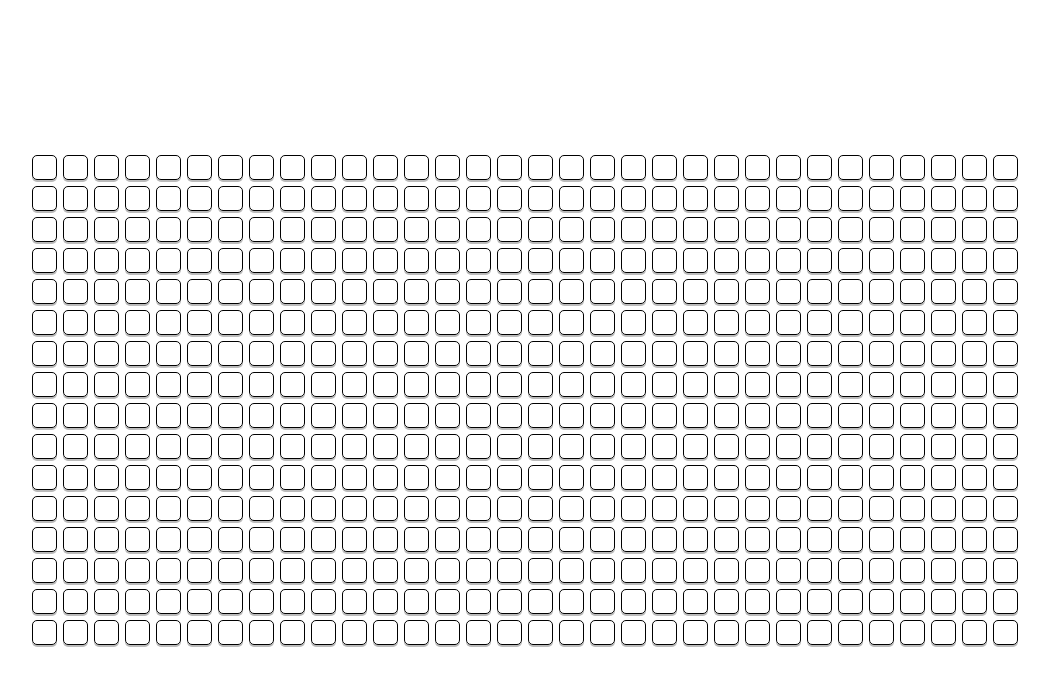
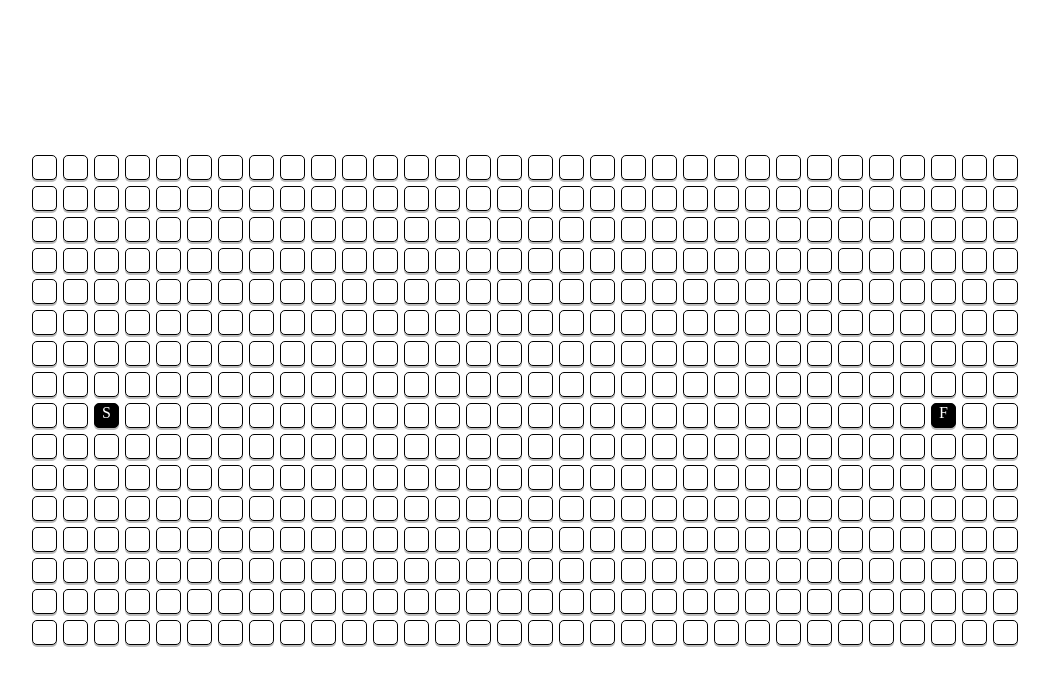
Before and after one commit to markcmlee/Pathfinding-Visualizer-React, a React app: page / in a window 1280 px wide. Shown: the top 686 px of the page, without its empty margins (115-1164 px from the left). Built offline with nearby package versions, Linux system fonts and the light colour scheme.

Commit message:
create walls working

```diff
--- a/src/Context.js
+++ b/src/Context.js
@@ -1,5 +1,11 @@
 import React, { createContext, useRef, useState } from "react";
-import { BOARD, BOARD_ROW, BOARD_COL } from "./actionTypes";
+import {
+  BOARD,
+  BOARD_ROW,
+  BOARD_COL,
+  ITEM_FIXED,
+  REACTKEYS,
+} from "./actionTypes";
 
 export const Context = createContext();
 
@@ -12,6 +18,14 @@ export const Provider = ({ children }) => {
   const finish = useRef({ x: Math.floor(BOARD_ROW / 2), y: BOARD_COL - 3 });
 
   const board = useRef(JSON.parse(JSON.stringify(BOARD)));
+  const setItemCache = useRef({});
+
+  const updateNode = (ridx, cidx, itemType = ITEM_FIXED) => {
+    board.current[ridx][cidx] = itemType;
+    const setItem = setItemCache.current[REACTKEYS[ridx][cidx]];
+    // console.log("this is setitem", setItem);
+    setItem(itemType);
+  };
 
   return (
     <Context.Provider
@@ -22,6 +36,8 @@ export const Provider = ({ children }) => {
         start,
         finish,
         board,
+        updateNode,
+        setItemCache,
       }}
     >
       {children}
--- a/src/actionTypes.js
+++ b/src/actionTypes.js
@@ -5,9 +5,9 @@ export const BOARD_ROW = 16;
 export const BOARD_COL = 32;
 
 // Colors
-export const INITIAL_COLOR = "gray";
+export const INITIAL_COLOR = "white";
 export const VISITED_COLOR = "blue";
-export const CLICKED_COLOR = "black";
+export const CLICKED_COLOR = "gray";
 export const FIXED_COLOR = "orange";
 export const PATH_COLOR = "red";
 
@@ -39,7 +39,7 @@ for (let i = 0; i < BOARD_ROW; i++) {
   }
 }
 
-// Item state
+// Node state
 export const ITEM_FIXED = "ITEM_FIXED";
 export const ITEM_INITIAL = "ITEM_INITIAL";
 export const ITEM_VISITED = "ITEM_VISITED";
--- a/src/components/Board/Board.js
+++ b/src/components/Board/Board.js
@@ -1,18 +1,76 @@
 import React, { useState, useEffect, useContext, useRef } from "react";
-import { BOARD, REACTKEYS } from "../../actionTypes";
+import {
+  BOARD,
+  REACTKEYS,
+  ITEM_CLICKED,
+  ITEM_INITIAL,
+} from "../../actionTypes";
 import { Context } from "../../Context";
 import Node from "../Node/Node.js";
 import "./Board.scss";
 
 const Board = () => {
   const context = useContext(Context);
-  // return <h1>hello</h1>;
+  const { start, finish, updateNode } = context;
+  const [isClicking, setIsClicking] = useState(false);
+
+  // console.log("start", start);
+  // console.log("finish", finish);
+  // console.log("BOARD", BOARD);
+  // console.log("REACTKEYS", REACTKEYS);
+
+  const onMouseDown = (e) => {
+    const ridx = e.target.dataset.ridx;
+    const cidx = e.target.dataset.cidx;
+    // console.log(ridx, cidx);
+    setIsClicking(true);
+  };
+
+  const onMouseUp = () => {
+    setIsClicking(false);
+  };
+
+  const createWall = (e, mouseMove) => {
+    if (e.target.className !== "boardNode") return;
+    const { type } = e.target.dataset;
+    if (type !== ITEM_INITIAL && type !== ITEM_CLICKED) return;
+    const ridx = e.target.dataset.ridx;
+    const cidx = e.target.dataset.cidx;
+
+    // console.log("TYPEPEPEPEPEP", type);
+    const itemType =
+      type === ITEM_CLICKED && !mouseMove ? ITEM_INITIAL : ITEM_CLICKED;
+
+    // e.target.dataset.type = itemType;
+
+    updateNode(ridx, cidx, itemType);
+  };
+
+  const onMouseMove = (e) => {
+    if (e.target.className !== "boardNode") return;
+    const ridx = e.target.dataset.ridx;
+    const cidx = e.target.dataset.cidx;
+    if (isClicking) {
+      // console.log("MOVING MOUSE", ridx, cidx);
+      createWall(e, true);
+    }
+  };
+
   return (
-    <div className="board">
-      {BOARD.map((row, rIdx) => (
-        <div className="boardRow" key={rIdx}>
-          {row.map((col, cIdx) => (
-            <Node key={REACTKEYS[(rIdx, cIdx)]} />
+    <div
+      className="board"
+      onMouseDown={onMouseDown}
+      onMouseUp={onMouseUp}
+      onMouseMove={onMouseMove}
+    >
+      {BOARD.map((row, rowIdx) => (
+        <div className="boardRow" key={rowIdx}>
+          {row.map((col, colIdx) => (
+            <Node
+              rowIdx={rowIdx}
+              colIdx={colIdx}
+              key={REACTKEYS[rowIdx][colIdx]}
+            />
           ))}
         </div>
       ))}
--- a/src/components/Node/Node.js
+++ b/src/components/Node/Node.js
@@ -1,10 +1,86 @@
 import React, { useState, useContext, useEffect } from "react";
 import { Context } from "../../Context";
-import { INITIAL_COLOR, VISITED_COLOR, REACTKEYS } from "../../actionTypes";
+import {
+  INITIAL_COLOR,
+  VISITED_COLOR,
+  REACTKEYS,
+  ITEM_VISITED,
+  ITEM_CLICKED,
+  CLICKED_COLOR,
+  ITEM_INITIAL,
+  ITEM_FIXED,
+  FIXED_COLOR,
+} from "../../actionTypes";
 import "./Node.scss";
 
 const Node = ({ rowIdx, colIdx }) => {
-  return <div className="boardNode"></div>;
+  const { start, finish, setItemCache } = useContext(Context);
+  const [type, setType] = useState(ITEM_INITIAL);
+
+  setItemCache.current[REACTKEYS[rowIdx][colIdx]] = setType;
+
+  const setColor = () => {
+    if (
+      (rowIdx === start.current.x && colIdx === start.current.y) ||
+      (rowIdx === finish.current.x && colIdx === finish.current.y)
+    )
+      return "black";
+
+    if (type === ITEM_VISITED) return VISITED_COLOR;
+    if (type === ITEM_CLICKED) return CLICKED_COLOR;
+
+    return INITIAL_COLOR;
+  };
+
+  // console.log(rowIdx, colIdx);
+
+  if (rowIdx === start.current.x && colIdx === start.current.y) {
+    return (
+      <div
+        data-type="string"
+        data-ridx={rowIdx}
+        data-cidx={colIdx}
+        style={{
+          backgroundColor: setColor(),
+          color: "white",
+          textAlign: "center",
+        }}
+        className="boardNode"
+      >
+        S
+      </div>
+    );
+  }
+
+  if (rowIdx === finish.current.x && colIdx === finish.current.y) {
+    return (
+      <div
+        data-type="string"
+        data-ridx={rowIdx}
+        data-cidx={colIdx}
+        style={{
+          backgroundColor: setColor(),
+          color: "white",
+          textAlign: "center",
+        }}
+        className="boardNode"
+      >
+        F
+      </div>
+    );
+  }
+
+  return (
+    <div
+      data-type={type}
+      data-ridx={rowIdx}
+      data-cidx={colIdx}
+      className="boardNode"
+      style={{
+        backgroundColor: setColor(),
+      }}
+    />
+  );
 };
 
 export default Node;
--- a/src/index.js
+++ b/src/index.js
@@ -3,11 +3,11 @@ import { render } from "react-dom";
 import App from "./App";
 import { Provider } from "./Context";
 
-render(<App />, document.querySelector("#root"));
+// render(<App />, document.querySelector("#root"));
 
-// render(
-//   <Provider>
-//     <App />
-//   </Provider>,
-//   document.querySelector("#root")
-// );
+render(
+  <Provider>
+    <App />
+  </Provider>,
+  document.querySelector("#root")
+);
--- /dev/null
+++ b/src/styles/main.scss
@@ -0,0 +1,6 @@
+body,
+#root {
+  height: 100vh;
+  width: 100vw;
+  background-color: orange;
+}
```
